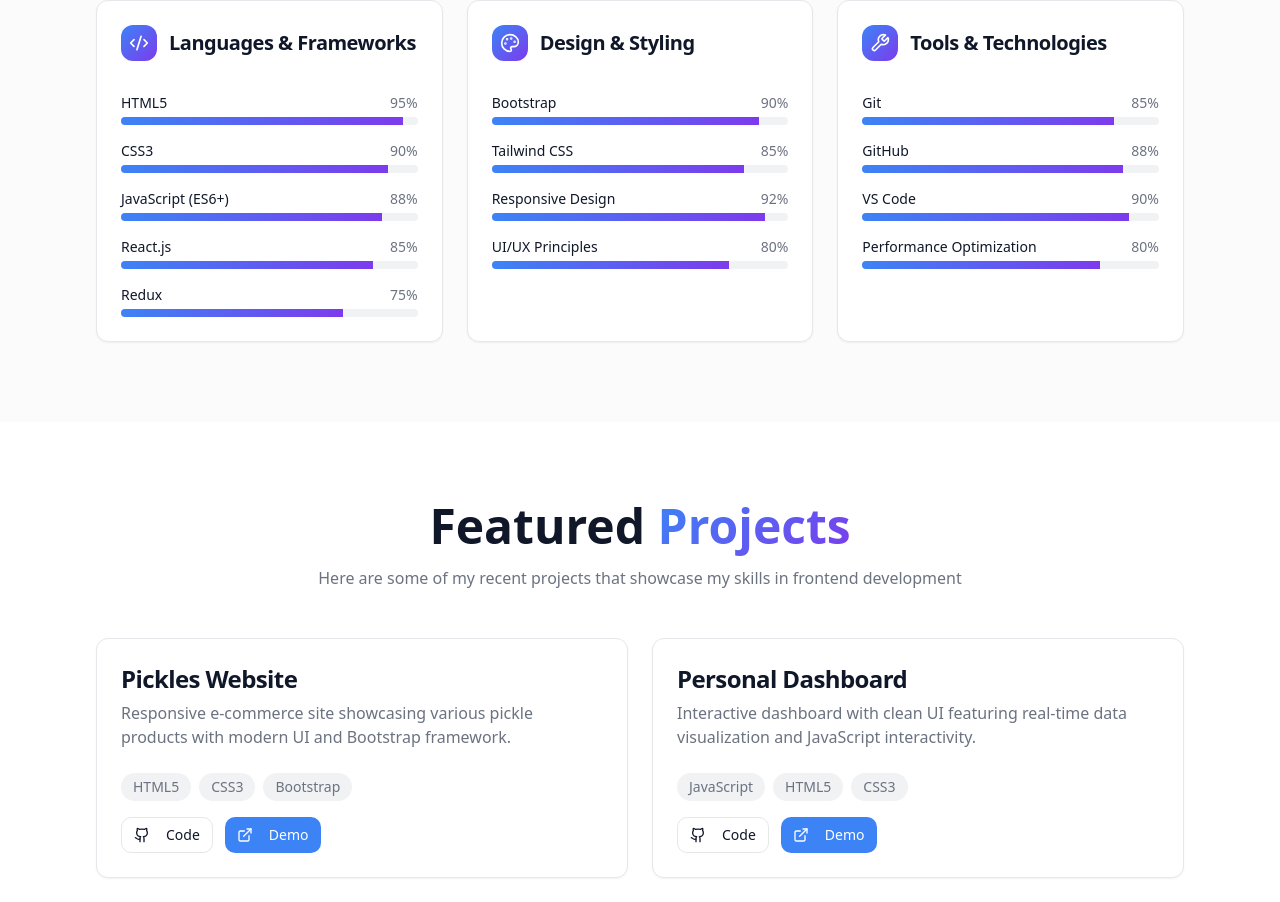
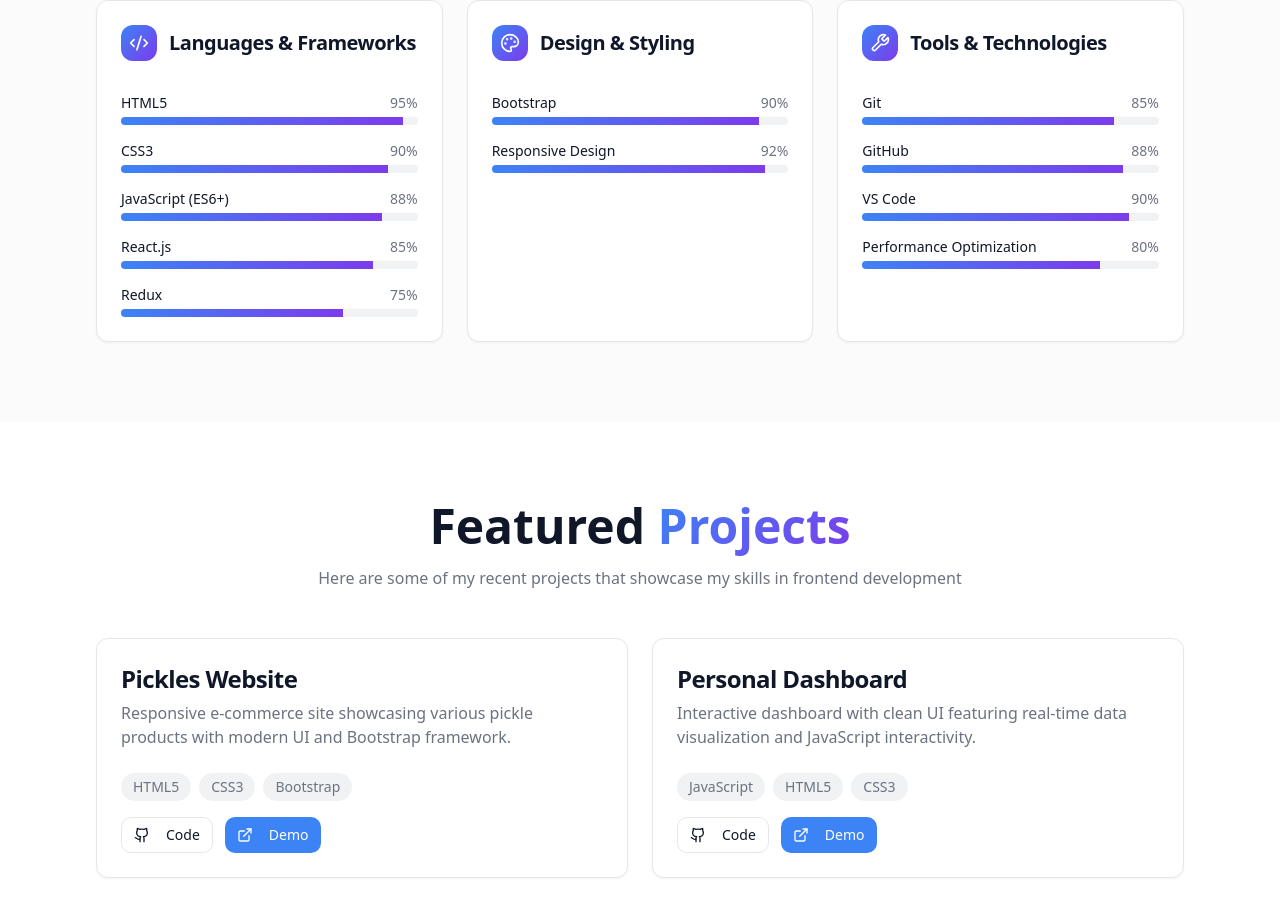
Before and after one commit to saisrikar45/saisrikarboddu-portfolio, a React (Vite) app: page / in a window 1280 px wide. Shown: the part 1583-2485 px from the top of the page. Built offline with nearby package versions, Linux system fonts and the light colour scheme; the HTML template or start-up script is replaced by a standard one.

Commit message:
Refactor Skills section

```diff
--- a/src/components/Skills.tsx
+++ b/src/components/Skills.tsx
@@ -19,9 +19,7 @@ const Skills = () => {
       icon: Palette,
       skills: [
         { name: "Bootstrap", level: 90 },
-        { name: "Tailwind CSS", level: 85 },
         { name: "Responsive Design", level: 92 },
-        { name: "UI/UX Principles", level: 80 },
       ],
     },
     {
```
